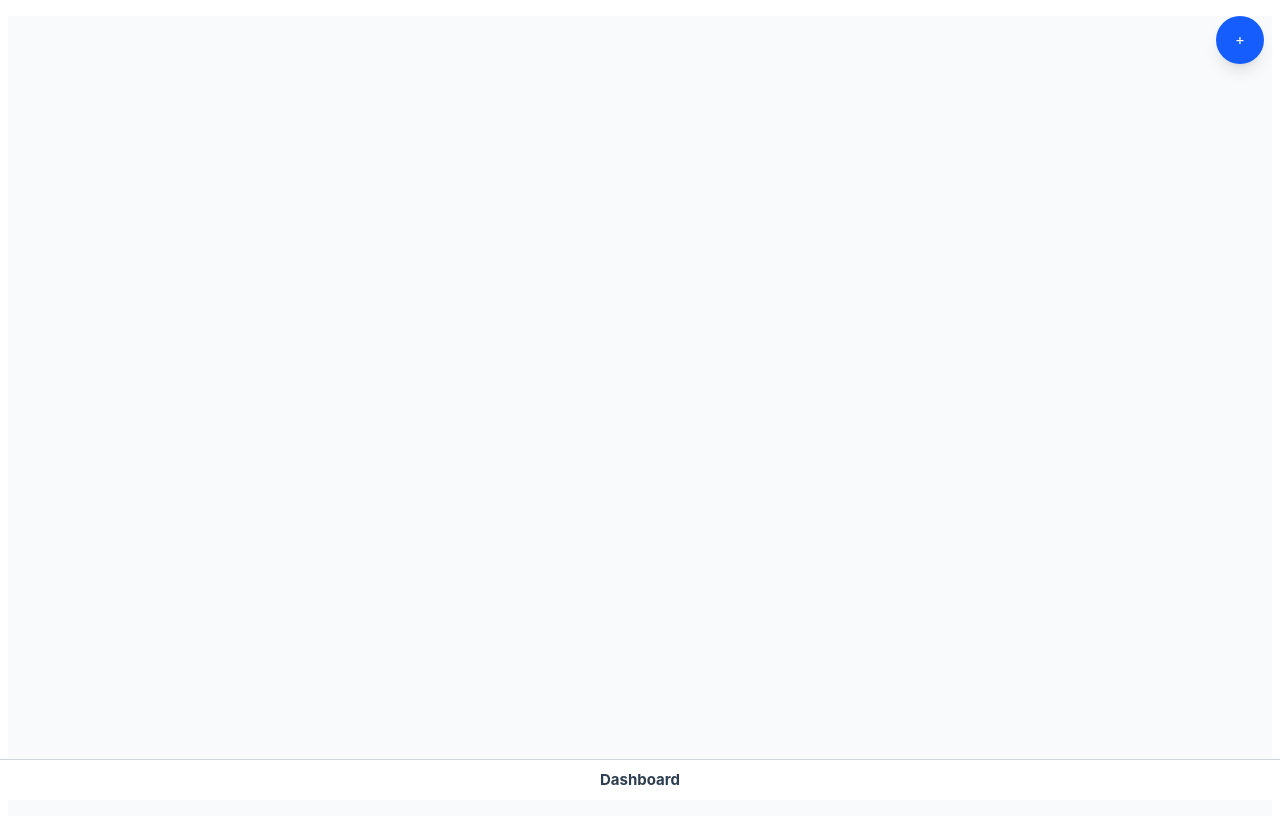
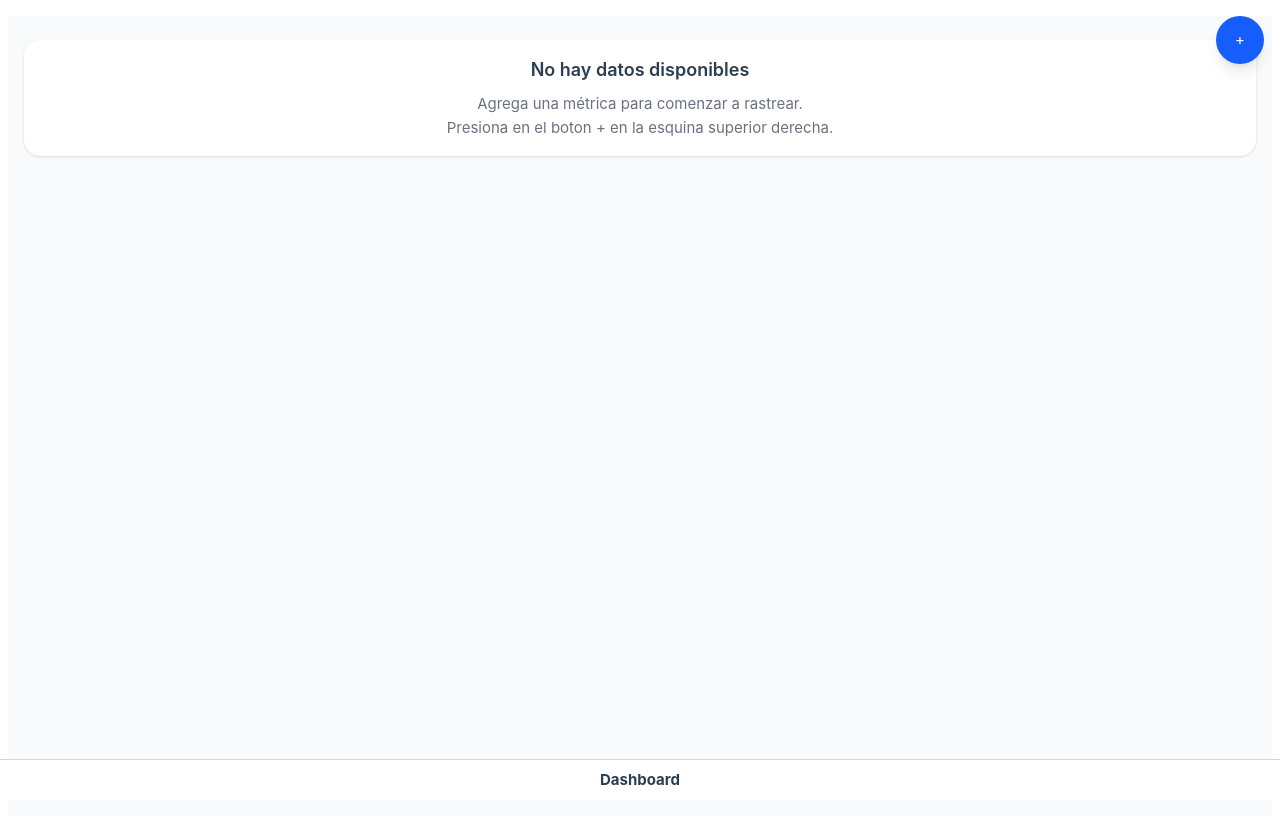
Before and after one commit to adriannborella/ab_tracking, a Vue app in the folder tracking/: page / in a window 1280 px wide. Built offline with nearby package versions, Linux system fonts and the light colour scheme.

Commit message:
color de texto y mensaje sin datos agregado

```diff
--- a/tracking/src/assets/base.css
+++ b/tracking/src/assets/base.css
@@ -18,7 +18,7 @@
   --vt-c-text-light-1: var(--vt-c-indigo);
   --vt-c-text-light-2: rgba(60, 60, 60, 0.66);
   --vt-c-text-dark-1: var(--vt-c-white);
-  --vt-c-text-dark-2: rgba(235, 235, 235, 0.64);
+  --vt-c-text-dark-2: rgba(39, 39, 39, 0.64);
 }
 
 /* semantic color variables for this project */
--- a/tracking/src/views/HomeView.vue
+++ b/tracking/src/views/HomeView.vue
@@ -11,12 +11,21 @@
     <!-- Lista de valores -->
     <div class="space-y-4 mt-2">
       <div
+        v-if="store.trackedValues === {}"
         v-for="value, key in store.trackedValues"
         :key="key"
         class="bg-white rounded-2xl shadow p-4 mb-2"
       >
         <h2 class="text-lg font-semibold mb-2">{{ key }}</h2>
         <LineChart :dataPoints="value.data" />
+      </div>
+      <div
+        v-else
+        class="bg-white rounded-2xl shadow p-4 mb-2 text-center"
+      >
+        <h2 class="text-lg font-semibold mb-2">No hay datos disponibles</h2>
+        <p class="text-gray-500">Agrega una métrica para comenzar a rastrear.</p>
+        <p class="text-gray-500">Presiona en el boton + en la esquina superior derecha.</p>
       </div>
     </div>
   </div>
```
Also changed, not shown: tracking/src/assets/main.css (line endings or trailing spaces).
